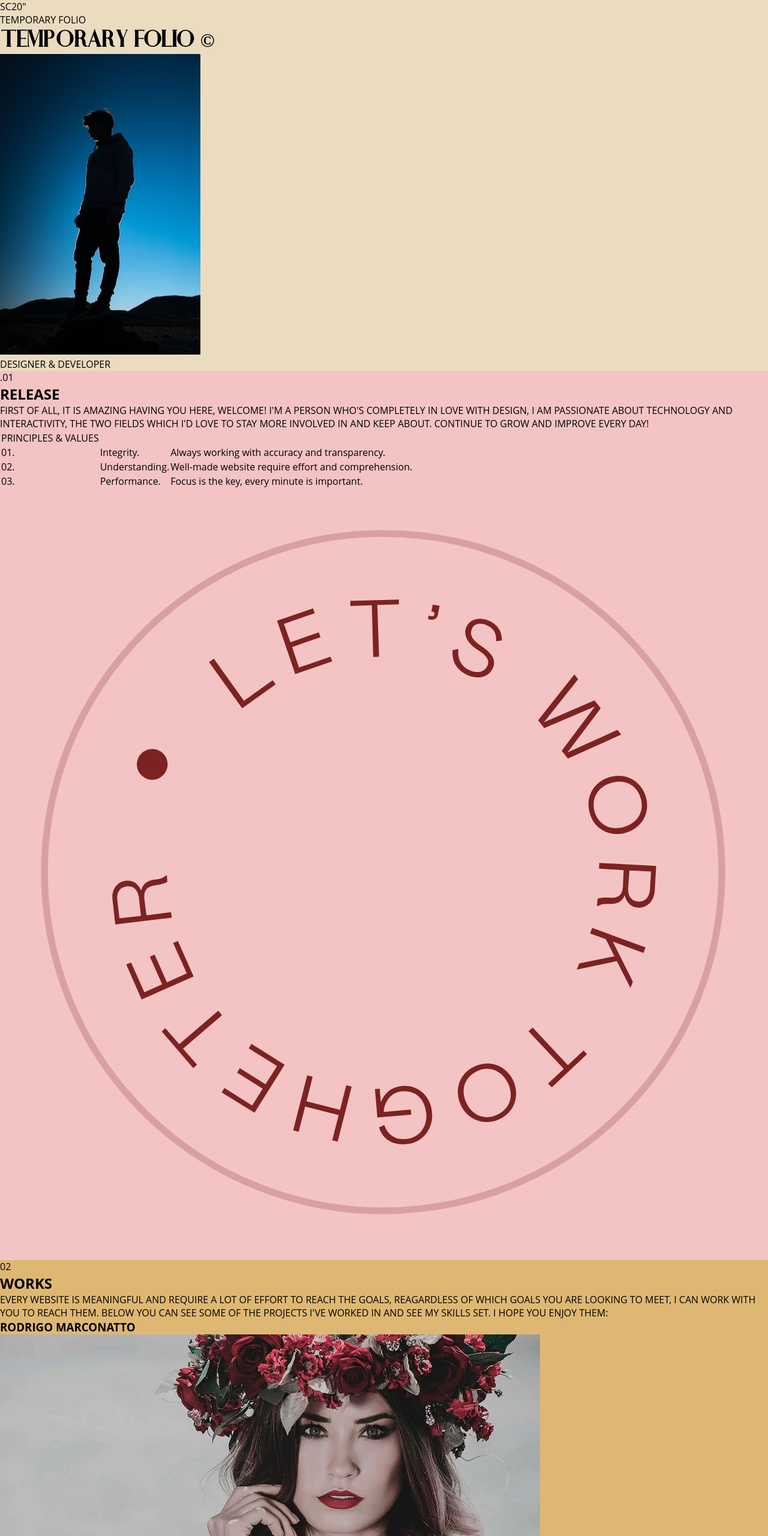
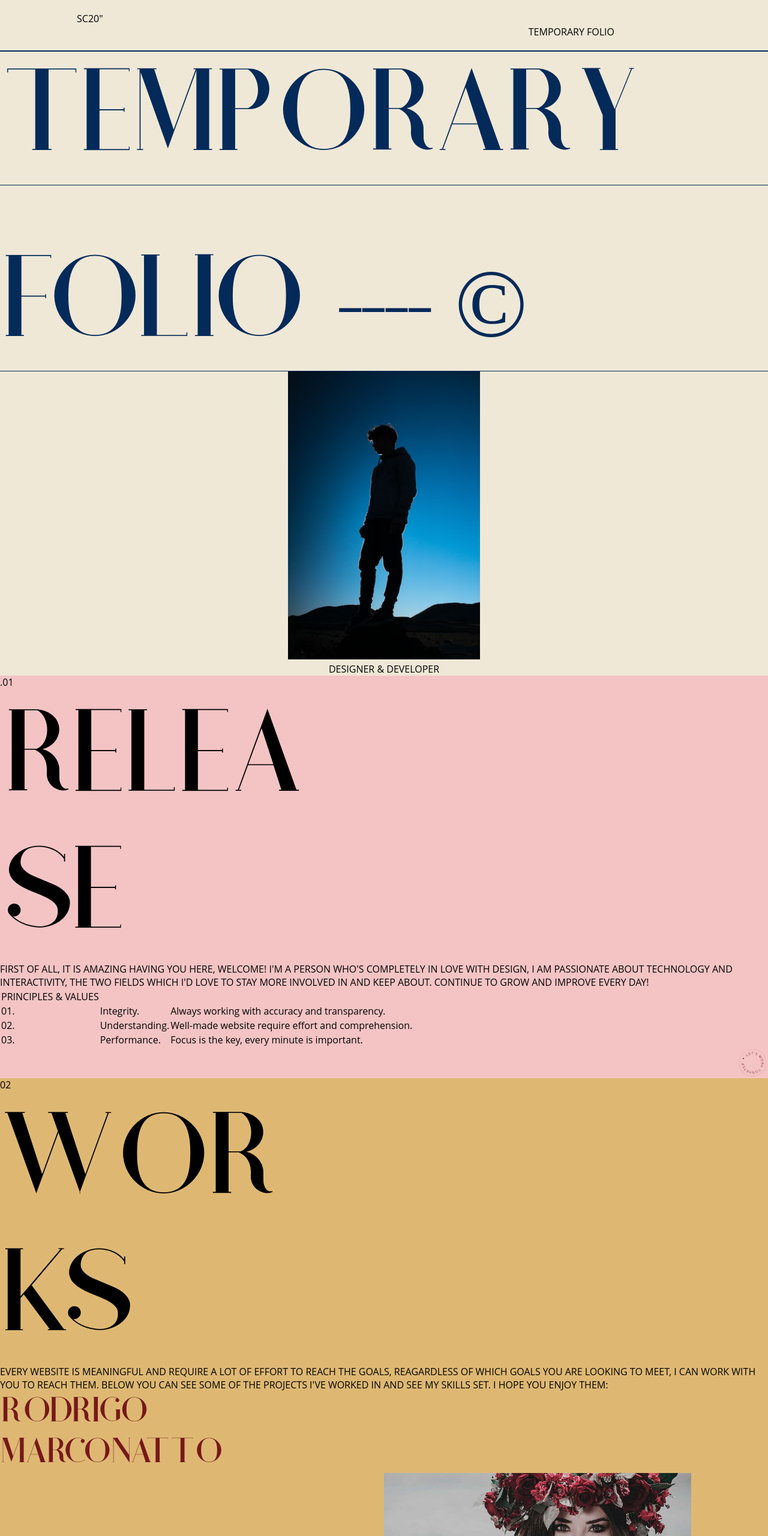
Before and after one commit to DennSerrano/Project-3_5, a plain HTML site: page index.html in a window 1280 px wide. Shown: the top 2560 px of the page at 60% size. Drawn offline with Linux system fonts and the light colour scheme.

Commit message:
levfashen

```diff
--- a/assets/css/style.css
+++ b/assets/css/style.css
@@ -1,43 +1,137 @@
 /* ==============================
 Generel
 ============================== */
+
 @font-face {
     font-family: Athene;
-    src: url(Athene.otf);
+    src: url(../fonts/Athene.otf);
 }
+
 @import url('https://fonts.googleapis.com/css2?family=Open+Sans:ital,wght@0,300;0,400;0,500;0,600;0,700;0,800;1,300;1,400;1,500;1,600;1,700;1,800&display=swap');
 /* font-family: 'Open Sans', sans-serif;
 font-family: Athene; */
-*{
-margin:0px;
-padding:0px;
-box-sizing: border-box;
-font-family: 'Open Sans', sans-serif;
+
+* {
+    margin: 0px;
+    padding: 0px;
+    box-sizing: border-box;
+    font-family: 'Open Sans', sans-serif;
 }
+h2{
+    font-family: Athene;
+    font-size: 20vh;
+    font-weight: 400;
+}
+
 /* ==============================
 Header
 ============================== */
-header{
-    background-color:#ebdcc0;
+
+body {
+    background-color: #EFE8D7;
+
 }
-h1{
+
+header nav {
+    display: block;
+    border-bottom: 2px solid #042A5A;
+    position: fixed;
+    width: 100%;
+
+}
+
+header nav p:nth-of-type(1) {
+    margin:20px 0 0 10vw;
+}
+
+header nav p:nth-of-type(2) {
+    text-align: right;
+    margin:0 20vw 20px 0;
+}
+
+header h1 {
     font-family: Athene;
+    color: #042A5A;
+    font-size: 20vh;
+    font-weight: 400;
+    border-bottom: 1px solid #042A5A;
+    margin: 0s 10vw 0 10vw;
+    padding-top: 10vh;
 }
+
+header h1 span {
+    color: #042A5A;
+    letter-spacing: -1vw;
+    font-weight: 100;
+}
+
+header div {
+    text-align: center;
+}
+
+header div img {
+    width: 25%;
+}
+
+header div p {}
+
 /* ==============================
 Main Teil 1
 ============================== */
-main section:nth-of-type(1){
-    background-color:#F4C4C4;
+
+main section:nth-of-type(1) {
+    background-color: #F4C4C4;
 }
+
+main section:nth-of-type(1) p:nth-of-type(1) {}
+
+main section:nth-of-type(1) h2 {}
+
+main section:nth-of-type(1) p:nth-of-type(2) {}
+
+main section:nth-of-type(1) table tr {
+    border-bottom: 1px solid #042A5A;
+}
+
+main section:nth-of-type(1) img {
+    display: block;
+    width: 4vw;
+    margin: 0 0 0 auto;
+}
+
 /* ==============================
 Main Teil 2
 ============================== */
-main section:nth-of-type(2){
-    background-color:#DEB873;
+
+main section:nth-of-type(2) {
+    background-color: #DEB873;
+}
+main section:nth-of-type(2) img{
+    width:40%;
+}
+main section:nth-of-type(2) article:nth-of-type(odd) img{
+    margin-left: 50vw;;
+}
+main section:nth-of-type(2) article:nth-of-type(even) img{
+    margin-left: 10vw;
+}
+main section:nth-of-type(2) article:nth-of-type(odd) h3{
+    font-family: Athene;
+    font-size: 6vh;
+    font-weight: 400;
+    color:#78181A;
+
+}
+main section:nth-of-type(2) article:nth-of-type(even) h3{
+    font-family: Athene;
+    font-size: 6vh;
+    font-weight: 400;
+    color:#78181A;
 }
 /* ==============================
 Footer
 ============================== */
-Footer{
-    background-color:#D2D2D2;
+
+Footer {
+    background-color: #D2D2D2;
 }
--- a/index.html
+++ b/index.html
@@ -12,26 +12,29 @@
 <body>
     <!--Header mit H1 und Bild-->
     <header>
-        <article>
+        <nav>
             <p>SC20"</p>
             <p>TEMPORARY FOLIO</p>
-        </article>
-        <h1>TEMPORARY FOLIO
-            ©
+        </nav>
+        <h1>TEMPORARY
         </h1>
-        <div><img src="assets/img/blue.jpeg" alt="mann in blau"></div>
-        <p>DESIGNER & DEVELOPER</p>
+        <h1>FOLIO <span>----</span>
+            ©</h1>
+        <div><img src="assets/img/blue.jpeg" alt="mann in blau">
+            <p>DESIGNER & DEVELOPER</p>
+        </div>
     </header>
     <main>
         <!--Main Teil 1-->
         <section>
             <p>.01</p>
-            <h2>RELEASE</h2>
+            <h2>RELEA <br> SE</h2>
             <p>FIRST OF ALL, IT IS AMAZING HAVING YOU HERE, WELCOME! I'M A PERSON WHO'S COMPLETELY IN LOVE WITH DESIGN,
                 I AM PASSIONATE ABOUT TECHNOLOGY AND INTERACTIVITY, THE TWO FIELDS WHICH I'D LOVE TO STAY MORE INVOLVED
                 IN AND KEEP ABOUT. CONTINUE TO GROW AND IMPROVE EVERY DAY!
             </p>
             <table>
+                <tbody>
                 <tr>
                     <td>PRINCIPLES & VALUES</td>
                     <td></td>
@@ -53,34 +56,35 @@
                     </td>
                     <td>Focus is the key, every minute is important.</td>
                 </tr>
+            </tbody>
             </table>
-            <div><img src="assets/img/letswork.svg" alt="work"></div>
+            <img src="assets/img/letswork.svg" alt="work">
         </section>
         <!--Main Teil 2-->
         <section>
             <p>
                 02
             </p>
-            <h2>WORKS</h2>
+            <h2>WOR <br> KS</h2>
             <p>EVERY WEBSITE IS MEANINGFUL AND REQUIRE A LOT OF EFFORT TO REACH THE GOALS, REAGARDLESS OF WHICH GOALS
                 YOU ARE LOOKING TO MEET, I CAN WORK WITH YOU TO REACH THEM. BELOW YOU CAN SEE SOME OF THE PROJECTS I'VE
                 WORKED IN AND SEE MY SKILLS SET. I HOPE YOU ENJOY THEM:
             </p>
             <article>
-                <h3>RODRIGO MARCONATTO</h3>
-                <div><img src="assets/img/bg-marconatto-1.jpg" alt="frau"></div>
+                <h3>RODRIGO <br> MARCONATTO</h3>
+                <img src="assets/img/bg-marconatto-1.jpg" alt="frau">
             </article>
             <article>
-                <h3>KÄTHE KOLLWITZ</h3>
-                <div><img src="assets/img/kathe_cover-1.jpg" alt="kunst"></div>
+                <h3>KÄTHE <br> KOLLWITZ</h3>
+             <img src="assets/img/kathe_cover-1.jpg" alt="kunst">
             </article>
             <article>
-                <h3>VICTOR FOLIO 2019"</h3>
-                <div><img src="assets/img/bg-nicole-1.jpg" alt="frau"></div>
+                <h3>VICTOR FOLIO <br> 2019"</h3>
+                <img src="assets/img/bg-nicole-1.jpg" alt="frau">
             </article>
             <article>
-                <h3>BORED OF AUTHORITY</h3>
-                <div><img src="assets/img/boa_cover-1.jpg" alt="mann"></div>
+                <h3>BORED OF <br> AUTHORITY</h3>
+                <img src="assets/img/boa_cover-1.jpg" alt="mann">
             </article>
         </section>
     </main>
@@ -88,7 +92,7 @@
     <section>
     <footer>
         <p>.03</p>
-        <h2>CONTACT</h2>
+        <h2>CONTA <br> CT</h2>
         <p>NOW THAT YOU ALREADY KNOW ME, IT IS TIME TO START TO BUILD SOMETHING AMAZING TOGETHER.
         </p>
         <ul>
```
Also changed, not shown: assets/fonts/Athene.otf (renamed from assets/css/Athene.otf), assets/fonts/Readme.txt (renamed from assets/css/Readme.txt), assets/fonts/p1.jpg (renamed from assets/css/p1.jpg), 6 other files.
